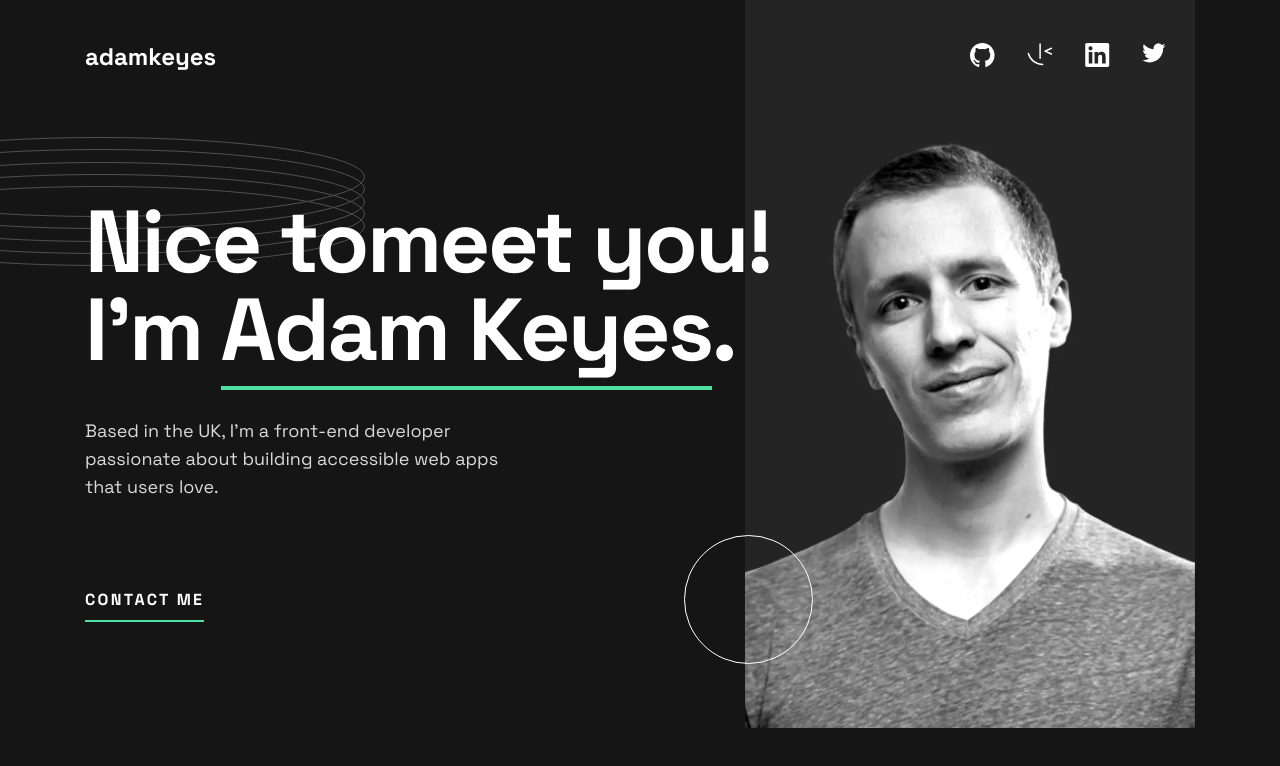
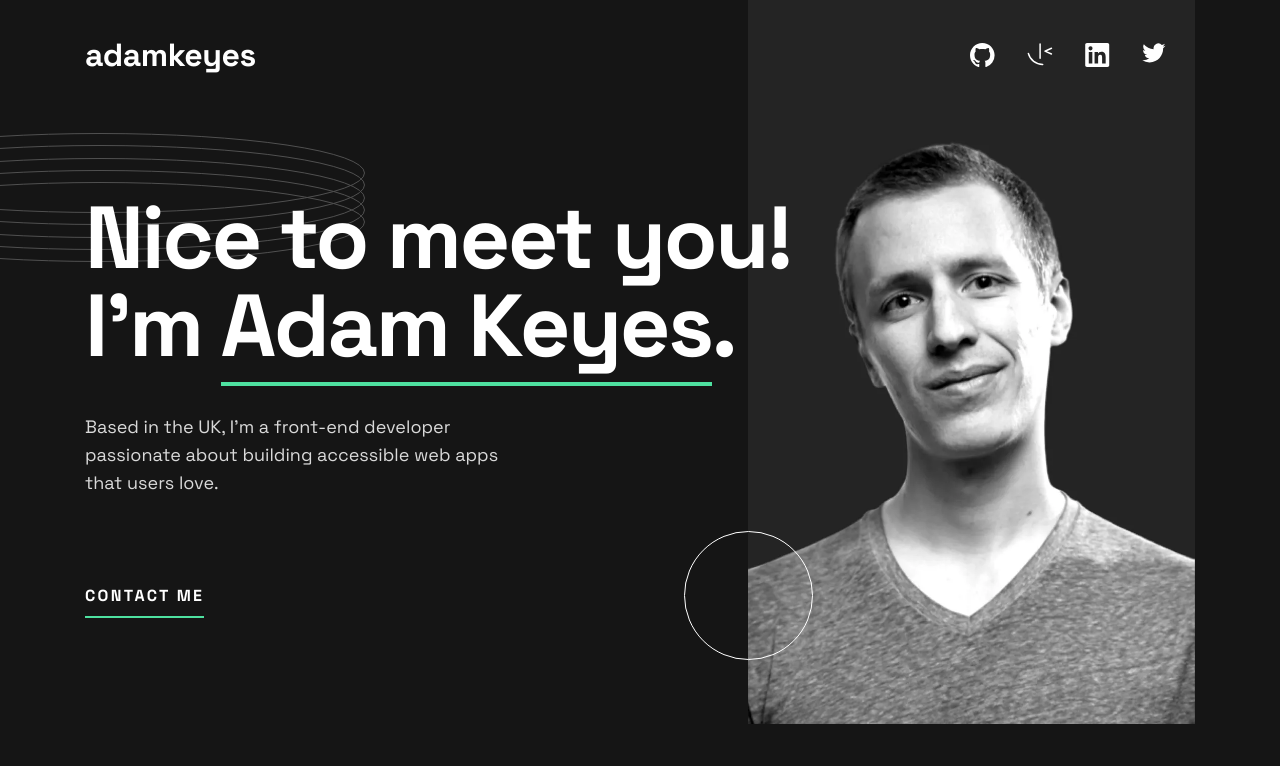
Before and after one commit to CalderonVasquez/fe-portfolio, a React (Vite) app: page / in a window 1280 px wide. Shown: the top 766 px of the page. Built offline with nearby package versions, Linux system fonts and the light colour scheme.

Commit message:
fix hero-header

```diff
--- a/src/components/Hero/Hero.css
+++ b/src/components/Hero/Hero.css
@@ -1,8 +1,8 @@
 .hero-section {
-    min-height: 530px
+    min-height: 530px;
 }
 .hero-header {
-    /* width: 70%; */
+    width: 70%;
     font-size: var(--xl-heading);
     line-height: var(--xl-line);
     font-weight: var(--bold);
@@ -74,7 +74,7 @@
 }
 .hero-background-wrapper {
 background-image: url('/images/image-profile-tablet.webp');
-right: -5%;
+right: -7%;
 }
 .tablet-break {
 display: block;
@@ -82,8 +82,13 @@ display: block;
 }
 @media (max-width: 768px) {
         .hero-header {
-        width: 61%;
         line-height: 4.5rem;
+        margin-bottom: 3.75rem;
+        letter-spacing: -2.05px;
+    }
+    .hero-text {
+        width: 56%;
+        margin-bottom: 2.125rem;
     }
 .hero-background-wrapper {
     background-image: url('/images/image-profile-tablet.webp');
--- a/src/components/Hero/Hero.jsx
+++ b/src/components/Hero/Hero.jsx
@@ -3,7 +3,7 @@ import './Hero.css';
 const Hero = () => {
     return (
         <section className='hero-section'>
-            <h1 className='hero-header'>Nice to<br className='tablet-break'></br>meet you! I'm <span className='underline'>Adam Keyes</span>.</h1>
+            <h1 className='hero-header'>Nice to <br className='tablet-break'></br>meet you! I'm <span className='underline'>Adam Keyes</span>.</h1>
             <p className='hero-text'>
                 Based in the UK, I'm a front-end developer passionate about
                 building accessible web apps that users love.
--- a/src/components/Navigation/Navigation.css
+++ b/src/components/Navigation/Navigation.css
@@ -3,7 +3,9 @@
     justify-content: space-between;
 }
 .name-logo {
-    font-size: var(--md-heading);
+    font-size: 2rem;
+    line-height: 2rem;
+    letter-spacing: -0.44px;
     color: var(--heading-color);
     font-weight: var(--bold);
     margin-top: 2.438rem;
```
